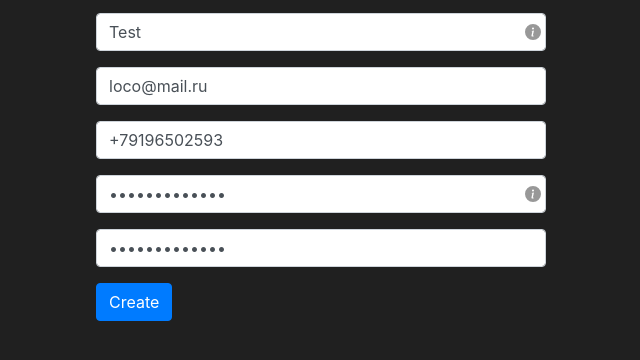
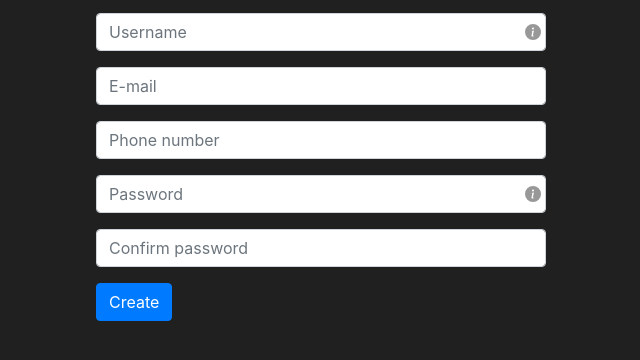
Before and after one commit to MaDRaGe/registration-demo, a plain HTML site: page index.html in a window 1280 px wide. Shown: the part 260-620 px from the top of the page, without its empty margins (319-959 px from the left). Drawn offline with nearby package versions, Linux system fonts and the light colour scheme.

Commit message:
Remove default input values from index.html

```diff
--- a/index.html
+++ b/index.html
@@ -42,7 +42,6 @@
                 class="form-control"
                 placeholder="Username"
                 aria-label="Username"
-                value="Test"
               />
             </div>
             <div class="input-alert">
@@ -58,7 +57,6 @@
                 class="form-control"
                 placeholder="E-mail"
                 aria-label="E-mail"
-                value="loco@mail.ru"
               />
             </div>
             <div class="input-alert">
@@ -74,7 +72,6 @@
                 class="form-control"
                 placeholder="Phone number"
                 aria-label="Phone number"
-                value="+79196502593"
               />
             </div>
             <div class="input-alert">
@@ -112,7 +109,6 @@
                 class="form-control"
                 placeholder="Password"
                 aria-label="Password"
-                value="Lokomotiv111@"
               />
             </div>
             <div class="input-alert">
@@ -128,7 +124,6 @@
                 class="form-control"
                 placeholder="Confirm password"
                 aria-label="Confirm password"
-                value="Lokomotiv111@"
               />
             </div>
             <div class="input-alert">
```
